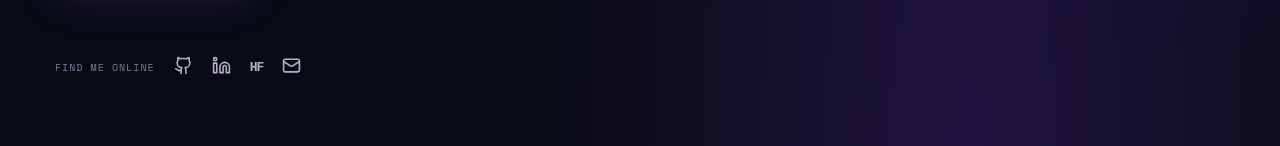
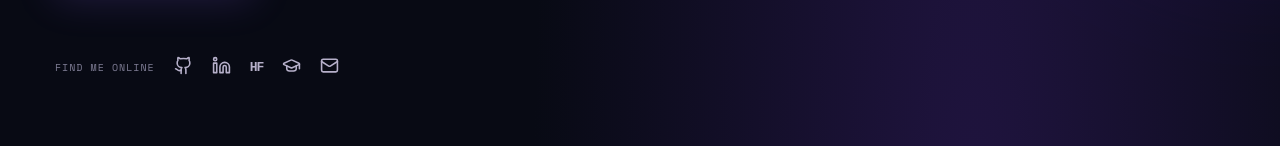
Before and after one commit to Poorya-Zare/poorya-zare.github.io, a React (Vite) app: page / in a window 1280 px wide. Shown: the part 743-889 px from the top of the page. Built offline with nearby package versions, Linux system fonts and the light colour scheme.

Commit message:
Add Google Scholar profile to portfolio

```diff
--- a/public/admin/config.yml
+++ b/public/admin/config.yml
@@ -217,6 +217,7 @@ collections:
                   required: false,
                 }
               - { label: "Hugging Face URL", name: "huggingface", widget: "string", required: false }
+              - { label: "Google Scholar URL", name: "scholar", widget: "string", required: false }
               - {
                   label: "Contact Description",
                   name: "description",
--- a/src/main.jsx
+++ b/src/main.jsx
@@ -3,6 +3,7 @@ import { createRoot } from "react-dom/client";
 import {
   Github,
   Linkedin,
+  GraduationCap,
   Mail,
   ArrowUpRight,
   Terminal,
@@ -80,6 +81,7 @@ const portfolio = {
   github: cms.contact?.github ?? defaults.github,
   linkedin: cms.contact?.linkedin ?? defaults.linkedin,
   huggingface: safeLink(cms.contact?.huggingface || "https://huggingface.co/Poorya-Zare"),
+  scholar: safeLink(cms.contact?.scholar || "https://scholar.google.com/citations?user=6Z2FJHwAAAAJ"),
   contactDescription: cms.contact?.description ?? defaults.contactDescription,
   skills: Array.isArray(cms.skills)
     ? cleanList(cms.skills, "skill")
@@ -363,6 +365,12 @@ function App() {
                   <span style={{ fontSize: "13px", fontWeight: 800, letterSpacing: "-1px", fontFamily: "monospace" }}>HF</span>
                 </a>
               )}
+              {portfolio.scholar && (
+                <a href={portfolio.scholar} target="_blank" rel="noopener noreferrer" aria-label="Google Scholar" title="Google Scholar">
+                  <GraduationCap size={19} />
+                </a>
+              )}
+
               {portfolio.email && (
                 <a href={`mailto:${portfolio.email}`} aria-label="Email">
                   <Mail size={19} />
```
